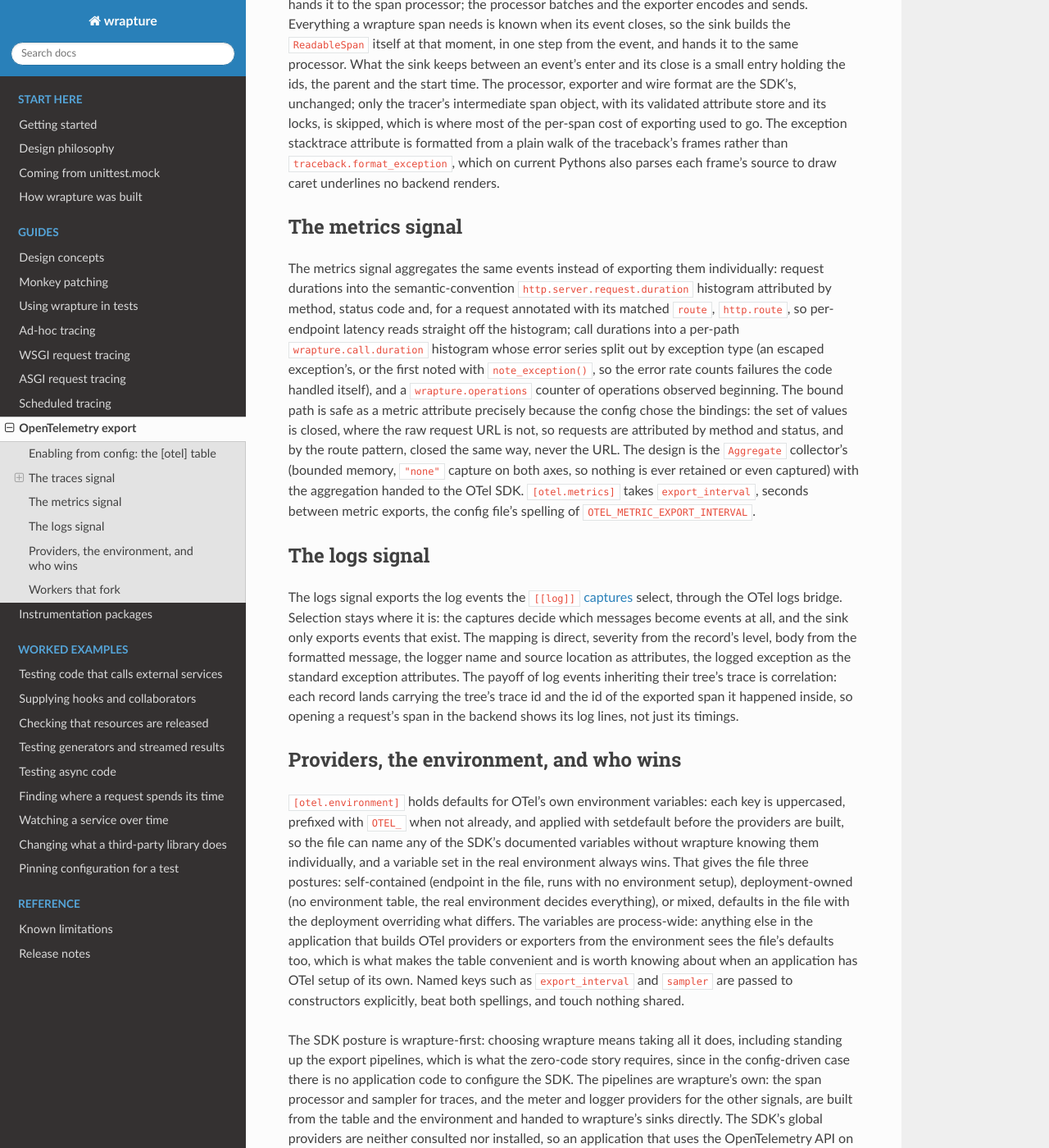
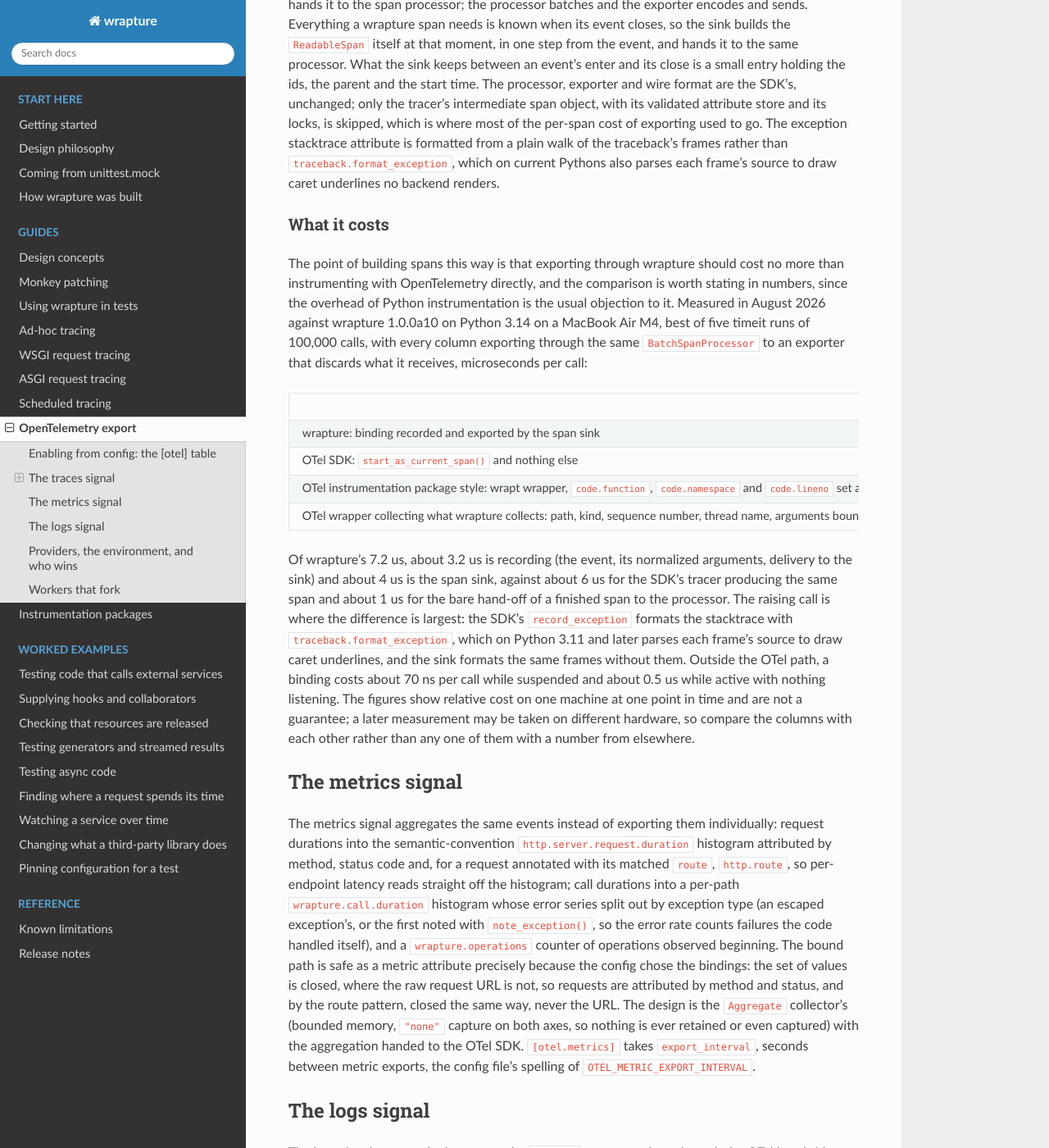
Before and after one commit to GrahamDumpleton/wrapture, a Sphinx documentation site: the page built from docs/otel-export.md, in a window 1280 px wide and 1400 px high, scrolled down 4593 px. Shown: the whole window at 82% size. Built offline with Sphinx 7.4.7 and the Read the Docs theme 3.1.0, drawn with Linux system fonts in a browser that asks for light colours.

Commit message:
Reword the alpha status around gathering use, and state export costs.
The status note in the README and the docs index no longer describes
the performance pass as the current focus; it says the API is complete
and has been through that pass, names unittest.mock and OpenTelemetry's
own instrumentation as the established tools for the two halves of what
wrapture does, and asks for reports from real use as what will decide
whether anything changes before a beta. The OpenTelemetry export guide
gains a "What it costs" section putting wrapture's per-call cost beside
three ways of instrumenting with the SDK directly, with the machine,
date and method the figures came from.

```diff
--- a/docs/otel-export.md
+++ b/docs/otel-export.md
@@ -257,6 +257,39 @@
 on current Pythons also parses each frame's source to draw caret
 underlines no backend renders.
 
+### What it costs
+
+The point of building spans this way is that exporting through
+wrapture should cost no more than instrumenting with OpenTelemetry
+directly, and the comparison is worth stating in numbers, since the
+overhead of Python instrumentation is the usual objection to it.
+Measured in August 2026 against wrapture 1.0.0a10 on Python 3.14 on a
+MacBook Air M4, best of five timeit runs of 100,000 calls, with every
+column exporting through the same `BatchSpanProcessor` to an exporter
+that discards what it receives, microseconds per call:
+
+| | root call | nested, 3 spans | call that raises |
+|---|---:|---:|---:|
+| wrapture: binding recorded and exported by the span sink | 7.2 | 19.9 | 28.7 |
+| OTel SDK: `start_as_current_span()` and nothing else | 5.8 | 18.6 | 99.9 |
+| OTel instrumentation package style: wrapt wrapper, `code.function`, `code.namespace` and `code.lineno` set at start, exception recorded by the context manager | 7.0 | 22.5 | 105.4 |
+| OTel wrapper collecting what wrapture collects: path, kind, sequence number, thread name, arguments bound to their names with a bounded repr, result, exception | 9.0 | 28.7 | 84.1 |
+
+Of wrapture's 7.2 us, about 3.2 us is recording (the event, its
+normalized arguments, delivery to the sink) and about 4 us is the span
+sink, against about 6 us for the SDK's tracer producing the same span
+and about 1 us for the bare hand-off of a finished span to the
+processor. The raising call is where the difference is largest: the
+SDK's `record_exception` formats the stacktrace with
+`traceback.format_exception`, which on Python 3.11 and later parses
+each frame's source to draw caret underlines, and the sink formats the
+same frames without them. Outside the OTel path, a binding costs about
+70 ns per call while suspended and about 0.5 us while active with
+nothing listening. The figures show relative cost on one machine at
+one point in time and are not a guarantee; a later measurement may be
+taken on different hardware, so compare the columns with each other
+rather than any one of them with a number from elsewhere.
+
 ## The metrics signal
 
 The metrics signal aggregates the same events instead of exporting
```
Also changed, not shown: README.md (+13 -4 lines), docs/index.md (+11 -5 lines).
